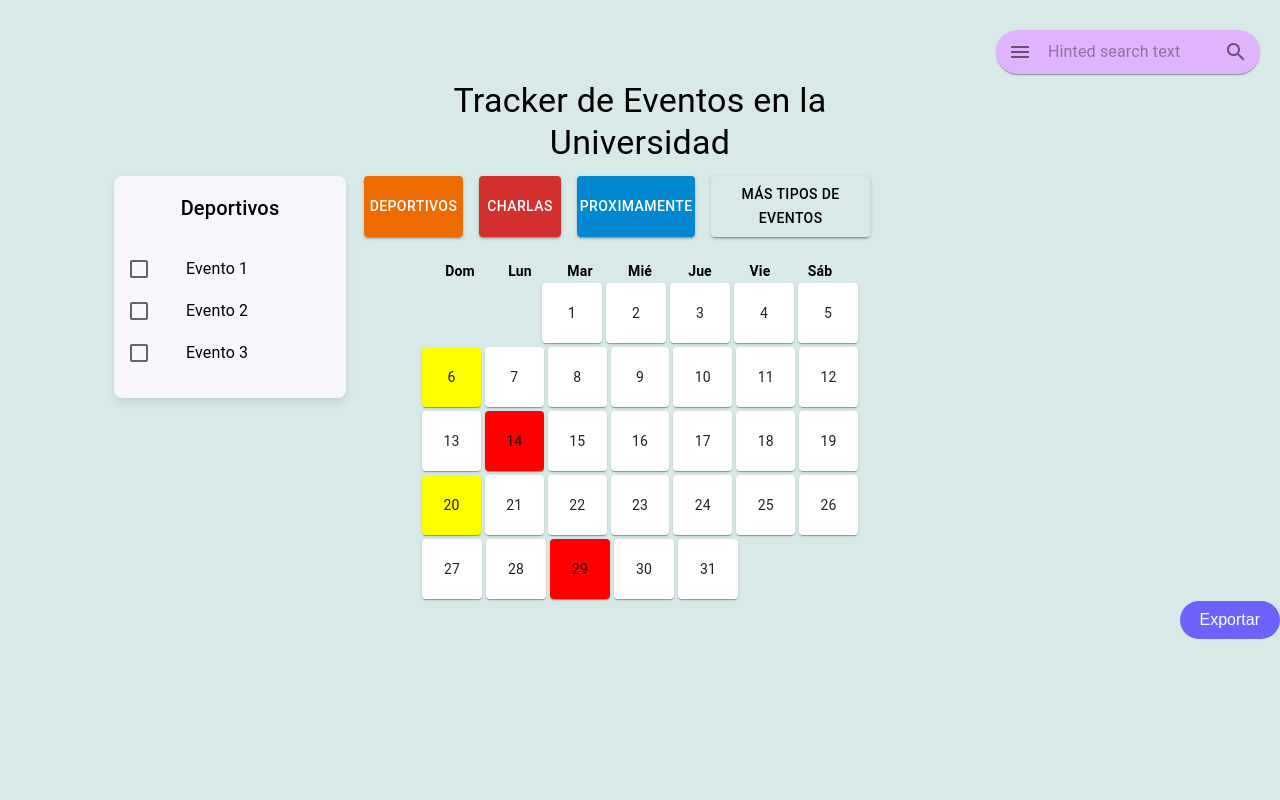
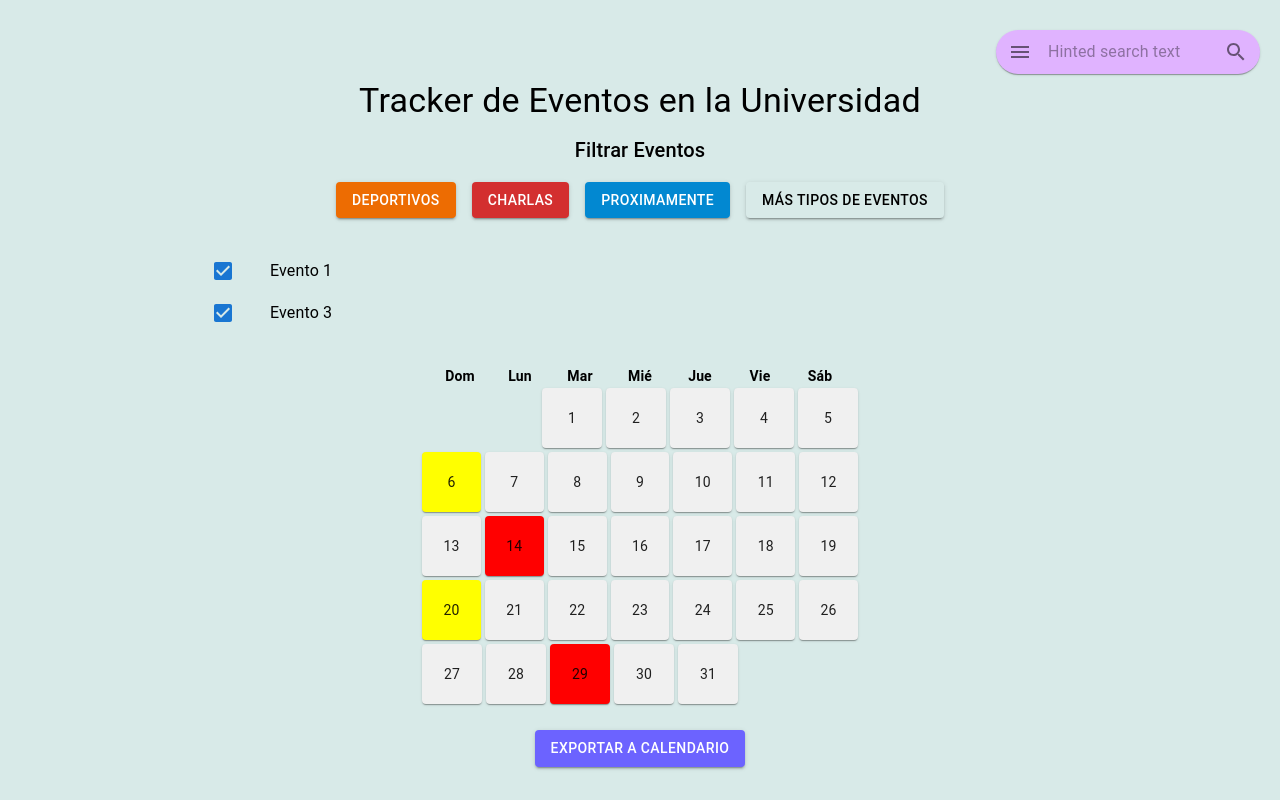
Before and after one commit to Kodamonkey/tracker-universitario, a React (Create React App) app: page / in a window 1280 px wide. Both pictures are taken after a click on the button "DEPORTIVOS". Built offline with nearby package versions, Linux system fonts and the light colour scheme.

Commit message:
Se añade dinamismo y se completan ciertas metas de usuario

```diff
--- a/package.json
+++ b/package.json
@@ -11,6 +11,8 @@
     "@testing-library/react": "^13.4.0",
     "@testing-library/user-event": "^13.5.0",
     "date-fns": "^4.1.0",
+    "file-saver": "^2.0.5",
+    "ics": "^2.23.0",
     "react": "^18.3.1",
     "react-dom": "^18.3.1",
     "react-scripts": "5.0.1",
--- a/src/App.js
+++ b/src/App.js
@@ -1,28 +1,122 @@
 import React, { useState } from "react";
-import Navbar from "./components/Navbar"; // Asegúrate de que la ruta sea correcta
+import Navbar from "./components/Navbar";
 import FiltroEventos from "./components/FiltroEventos";
 import CalendarioEventos from "./components/CalendarioEventos";
-import { Container, Typography, TextField } from "@mui/material";
-import Exportar from "./components/Exportar";
+import {
+  Container,
+  Typography,
+  Dialog,
+  DialogTitle,
+  DialogContent,
+  DialogContentText,
+  DialogActions,
+  Button,
+} from "@mui/material";
+import ExportButton from "./components/ExportButton";
+
+const initialEventos = {
+  "2023-08-06": {
+    name: "Evento 1",
+    type: "Deportivos",
+    color: "yellow",
+    date: "2023-08-06",
+    hour: 10,
+    minute: 0,
+    description: "Evento deportivo en el campus",
+    location: "Campo deportivo",
+  },
+  "2023-08-14": {
+    name: "Evento 2",
+    type: "Charlas",
+    color: "red",
+    date: "2023-08-14",
+    hour: 14,
+    minute: 30,
+    description: "Charla de motivación",
+    location: "Auditorio",
+  },
+  "2023-08-20": {
+    name: "Evento 3",
+    type: "Deportivos",
+    color: "yellow",
+    date: "2023-08-20",
+    hour: 9,
+    minute: 0,
+    description: "Competencia interuniversitaria",
+    location: "Estadio",
+  },
+  "2023-08-29": {
+    name: "Evento 4",
+    type: "Charlas",
+    color: "red",
+    date: "2023-08-29",
+    hour: 16,
+    minute: 0,
+    description: "Conferencia de tecnología",
+    location: "Sala de conferencias",
+  },
+};
 
 function App() {
-  const [filter, setFilter] = useState(null);
+  const [visibleEventos, setVisibleEventos] = useState(initialEventos);
+  const [selectedEvent, setSelectedEvent] = useState(null); // Estado para el evento seleccionado
 
-  const handleFilterChange = (tipo) => {
-    setFilter(tipo);
+  const handleFilterChange = (updatedEventos) => {
+    setVisibleEventos(updatedEventos);
+  };
+
+  const handleEventClick = (event) => {
+    setSelectedEvent(event); // Actualiza el estado con el evento seleccionado
+  };
+
+  const handleCloseDialog = () => {
+    setSelectedEvent(null); // Cierra el popup al restablecer el evento seleccionado
   };
 
   return (
     <div>
-      <Navbar /> {/* Navbar siempre visible en la esquina superior derecha */}
-      <Container maxWidth="sm" sx={{ textAlign: "center", marginTop: 10 }}>
+      <Navbar />
+      <Container maxWidth="md" sx={{ textAlign: "center", marginTop: 10 }}>
         <Typography variant="h4" gutterBottom>
           Tracker de Eventos en la Universidad
         </Typography>
-        <FiltroEventos onFilterChange={handleFilterChange} />
-        <CalendarioEventos events={[]} filter={filter} />
+        <FiltroEventos
+          eventos={initialEventos}
+          visibleEventos={visibleEventos}
+          onFilterChange={handleFilterChange}
+        />
+        <CalendarioEventos
+          eventos={visibleEventos}
+          onEventClick={handleEventClick}
+        />
+        <ExportButton events={Object.values(visibleEventos)} />
       </Container>
-      <Exportar></Exportar>
+
+      {/* Dialog para mostrar detalles del evento */}
+      <Dialog open={!!selectedEvent} onClose={handleCloseDialog}>
+        {selectedEvent && (
+          <>
+            <DialogTitle>{selectedEvent.name}</DialogTitle>
+            <DialogContent>
+              <DialogContentText>
+                <strong>Fecha:</strong> {selectedEvent.date}
+                <br />
+                <strong>Hora:</strong> {selectedEvent.hour}:
+                {selectedEvent.minute.toString().padStart(2, "0")}
+                <br />
+                <strong>Descripción:</strong> {selectedEvent.description}
+                <br />
+                <strong>Ubicación:</strong> {selectedEvent.location}
+              </DialogContentText>
+            </DialogContent>
+            <DialogActions>
+              <Button onClick={handleCloseDialog} color="primary">
+                Cerrar
+              </Button>
+            </DialogActions>
+          </>
+        )}
+      </Dialog>
     </div>
   );
 }
--- a/src/components/CalendarioEventos.jsx
+++ b/src/components/CalendarioEventos.jsx
@@ -1,40 +1,25 @@
 import React from "react";
 import { Paper, Typography } from "@mui/material";
 
-const CalendarioEventos = ({ events }) => {
-  // Definición de días de la semana
+const CalendarioEventos = ({ eventos, onEventClick }) => {
   const diasDeLaSemana = ["Dom", "Lun", "Mar", "Mié", "Jue", "Vie", "Sáb"];
 
-  // Simulación de eventos
-  const diasConEventos = {
-    "2023-08-06": "Deportivos",
-    "2023-08-14": "Charlas",
-    "2023-08-20": "Deportivos",
-    "2023-08-29": "Charlas",
-  };
-
-  // Generar las celdas del calendario en una estructura de semanas
   const renderCalendar = () => {
     const totalDias = 31;
     const calendario = [];
     let semana = [];
+    const primerDiaDeLaSemana = 2;
 
-    // Llenar la primera semana con días vacíos si el mes no empieza en domingo
-    const primerDiaDeLaSemana = 2; // Cambia este número según el día en que inicia el mes (0 = Domingo, 1 = Lunes, etc.)
     for (let i = 0; i < primerDiaDeLaSemana; i++) {
       semana.push(
         <div key={`empty-${i}`} style={{ width: "60px", height: "60px" }}></div>
       );
     }
 
-    // Llenar el resto del mes
     for (let day = 1; day <= totalDias; day++) {
       const dateKey = `2023-08-${String(day).padStart(2, "0")}`;
-      const eventType = diasConEventos[dateKey];
-
-      let bgColor = "";
-      if (eventType === "Deportivos") bgColor = "yellow";
-      if (eventType === "Charlas") bgColor = "red";
+      const event = eventos[dateKey];
+      let bgColor = event ? event.color : "";
 
       semana.push(
         <Paper
@@ -42,18 +27,19 @@ const CalendarioEventos = ({ events }) => {
           sx={{
             width: "60px",
             height: "60px",
-            backgroundColor: bgColor,
+            backgroundColor: bgColor || "#f0f0f0",
             display: "flex",
             alignItems: "center",
             justifyContent: "center",
             margin: "2px",
+            cursor: event ? "pointer" : "default",
           }}
+          onClick={() => event && onEventClick(event)}
         >
           <Typography variant="body2">{day}</Typography>
         </Paper>
       );
 
-      // Cada 7 días, agregar la semana al calendario y reiniciar
       if (semana.length === 7) {
         calendario.push(
           <div key={`week-${calendario.length}`} style={{ display: "flex" }}>
@@ -64,7 +50,6 @@ const CalendarioEventos = ({ events }) => {
       }
     }
 
-    // Si queda una última semana incompleta, añadirla
     if (semana.length > 0) {
       calendario.push(
         <div key={`week-${calendario.length}`} style={{ display: "flex" }}>
@@ -77,13 +62,7 @@ const CalendarioEventos = ({ events }) => {
   };
 
   return (
-    <div
-      style={{
-        width: "440px",
-        margin: "auto",
-      }}
-    >
-      {/* Encabezado con los días de la semana */}
+    <div style={{ width: "440px", margin: "auto" }}>
       <div style={{ display: "flex", justifyContent: "center" }}>
         {diasDeLaSemana.map((dia, index) => (
           <Typography
@@ -95,8 +74,6 @@ const CalendarioEventos = ({ events }) => {
           </Typography>
         ))}
       </div>
-
-      {/* Renderizado del calendario en semanas */}
       {renderCalendar()}
     </div>
   );
--- /dev/null
+++ b/src/components/ExportButton.jsx
@@ -0,0 +1,54 @@
+import { saveAs } from "file-saver";
+import { Button } from "@mui/material";
+
+const exportEventToCalendar = (events = []) => {
+  if (!Array.isArray(events) || events.length === 0) {
+    console.error("No hay eventos para exportar");
+    return;
+  }
+
+  let icsContent = "BEGIN:VCALENDAR\nVERSION:2.0\nCALSCALE:GREGORIAN\n";
+
+  events.forEach((event) => {
+    const [year, month, day] = event.date.split("-").map(Number);
+    const hour = event.hour || 0;
+    const minute = event.minute || 0;
+
+    icsContent += "BEGIN:VEVENT\n";
+    icsContent += `SUMMARY:${event.name || "Evento sin título"}\n`;
+    icsContent += `DTSTART:${year}${String(month).padStart(2, "0")}${String(
+      day
+    ).padStart(2, "0")}T${String(hour).padStart(2, "0")}${String(
+      minute
+    ).padStart(2, "0")}00Z\n`;
+    icsContent += `DURATION:PT1H\n`;
+    icsContent += `DESCRIPTION:${event.description || ""}\n`;
+    icsContent += `LOCATION:${event.location || ""}\n`;
+    icsContent += "STATUS:CONFIRMED\n";
+    icsContent += "END:VEVENT\n";
+  });
+
+  icsContent += "END:VCALENDAR";
+
+  const blob = new Blob([icsContent], { type: "text/calendar;charset=utf-8" });
+  saveAs(blob, "eventos_universidad.ics");
+};
+
+const ExportButton = ({ events = [] }) => (
+  <Button
+    variant="contained"
+    onClick={() => exportEventToCalendar(events)}
+    sx={{
+      backgroundColor: "#6c63ff",
+      color: "white",
+      "&:hover": {
+        backgroundColor: "#5753cc",
+      },
+      marginTop: 3,
+    }}
+  >
+    Exportar a Calendario
+  </Button>
+);
+
+export default ExportButton;
--- a/src/components/Exportar.jsx
+++ /dev/null
@@ -1,16 +0,0 @@
-import React from "react";
-
-function ExportButton() {
-  const handleExport = () => {
-    // Aquí colocarás la lógica de exportación
-    alert("Función de exportación aún no implementada");
-  };
-
-  return (
-    <button onClick={handleExport} className="export-button">
-      Exportar
-    </button>
-  );
-}
-
-export default ExportButton;
--- a/src/components/FiltroEventos.jsx
+++ b/src/components/FiltroEventos.jsx
@@ -1,7 +1,5 @@
 import React, { useState } from "react";
 import {
-  Button,
-  Stack,
   Box,
   Checkbox,
   List,
@@ -9,69 +7,51 @@ import {
   ListItemText,
   ListItemIcon,
   Typography,
+  Stack,
+  Button,
 } from "@mui/material";
 
-const FiltroEventos = ({ onFilterChange }) => {
+const FiltroEventos = ({ eventos, visibleEventos, onFilterChange }) => {
   const [selectedFilter, setSelectedFilter] = useState(null);
   const [checklistItems, setChecklistItems] = useState([]);
 
-  // Definir los eventos de ejemplo para cada filtro
-  const eventos = {
-    Deportivos: ["Evento 1", "Evento 2", "Evento 3"],
-    Charlas: ["Evento 4", "Evento 5", "Evento 6"],
-    Proximamente: ["Evento 7", "Evento 8", "Evento 9"],
-    Otros: ["Evento 10", "Evento 11", "Evento 12"],
+  // Maneja el cambio de visibilidad para cada evento en el checklist
+  const handleCheckboxChange = (eventKey) => {
+    const updatedEventos = { ...visibleEventos };
+    if (updatedEventos[eventKey]) {
+      delete updatedEventos[eventKey];
+    } else {
+      updatedEventos[eventKey] = eventos[eventKey];
+    }
+    onFilterChange(updatedEventos);
   };
 
-  // Función para manejar el cambio de filtro
+  // Maneja el filtrado por tipo de evento, alternando la visibilidad
   const handleFilterClick = (filter) => {
-    setSelectedFilter(filter);
-    setChecklistItems(eventos[filter]);
-    onFilterChange(filter); // Llamar la función de filtro en caso de que se necesite en otro componente
+    if (selectedFilter === filter) {
+      // Si el filtro ya está seleccionado, deseleccionarlo para minimizar
+      setSelectedFilter(null);
+      setChecklistItems([]);
+    } else {
+      // Si no está seleccionado, mostrar los eventos del filtro
+      setSelectedFilter(filter);
+      setChecklistItems(
+        Object.entries(eventos).filter(([key, value]) => value.type === filter)
+      );
+    }
   };
 
   return (
-    <Box
-      sx={{
-        position: "relative",
-        display: "flex",
-        justifyContent: "center",
-        alignItems: "flex-start",
-        gap: 4,
-      }}
-    >
-      {/* Menú de checklist flotante a la izquierda */}
-      {selectedFilter && (
-        <Box
-          sx={{
-            position: "absolute",
-            left: "-250px", // Ajusta este valor según el espacio que necesites
-            top: "0",
-            width: "200px",
-            padding: "16px",
-            backgroundColor: "#f7f7fb",
-            borderRadius: "8px",
-            boxShadow: "0px 4px 8px rgba(0, 0, 0, 0.1)",
-          }}
-        >
-          <Typography variant="h6" sx={{ marginBottom: 2 }}>
-            {selectedFilter}
-          </Typography>
-          <List>
-            {checklistItems.map((item, index) => (
-              <ListItem key={index} disablePadding>
-                <ListItemIcon>
-                  <Checkbox edge="start" />
-                </ListItemIcon>
-                <ListItemText primary={item} />
-              </ListItem>
-            ))}
-          </List>
-        </Box>
-      )}
-
-      {/* Botones de filtro */}
-      <Stack direction="row" spacing={2} sx={{ marginBottom: 3 }}>
+    <Box sx={{ position: "relative", width: "100%", marginBottom: 3 }}>
+      <Typography variant="h6" sx={{ marginBottom: 2 }}>
+        Filtrar Eventos
+      </Typography>
+      {/* Botones de Filtro */}
+      <Stack
+        direction="row"
+        spacing={2}
+        sx={{ marginBottom: 3, justifyContent: "center" }}
+      >
         <Button
           variant="contained"
           color="warning"
@@ -101,11 +81,23 @@ const FiltroEventos = ({ onFilterChange }) => {
           Más tipos de eventos
         </Button>
       </Stack>
-
-      {/* Aquí iría el calendario */}
-      <Box sx={{ width: "100%" }}>
-        {/* Aquí insertas tu componente de calendario */}
-      </Box>
+      {/* Checklist de Eventos */}
+      {selectedFilter && (
+        <List>
+          {checklistItems.map(([key, event], index) => (
+            <ListItem key={index} disablePadding>
+              <ListItemIcon>
+                <Checkbox
+                  edge="start"
+                  checked={!!visibleEventos[key]}
+                  onChange={() => handleCheckboxChange(key)}
+                />
+              </ListItemIcon>
+              <ListItemText primary={event.name} />
+            </ListItem>
+          ))}
+        </List>
+      )}
     </Box>
   );
 };
```
Also changed, not shown: src/components/Navbar.jsx (+13 -13 lines), 1 other file (tests, documents, lock files or other folders).
